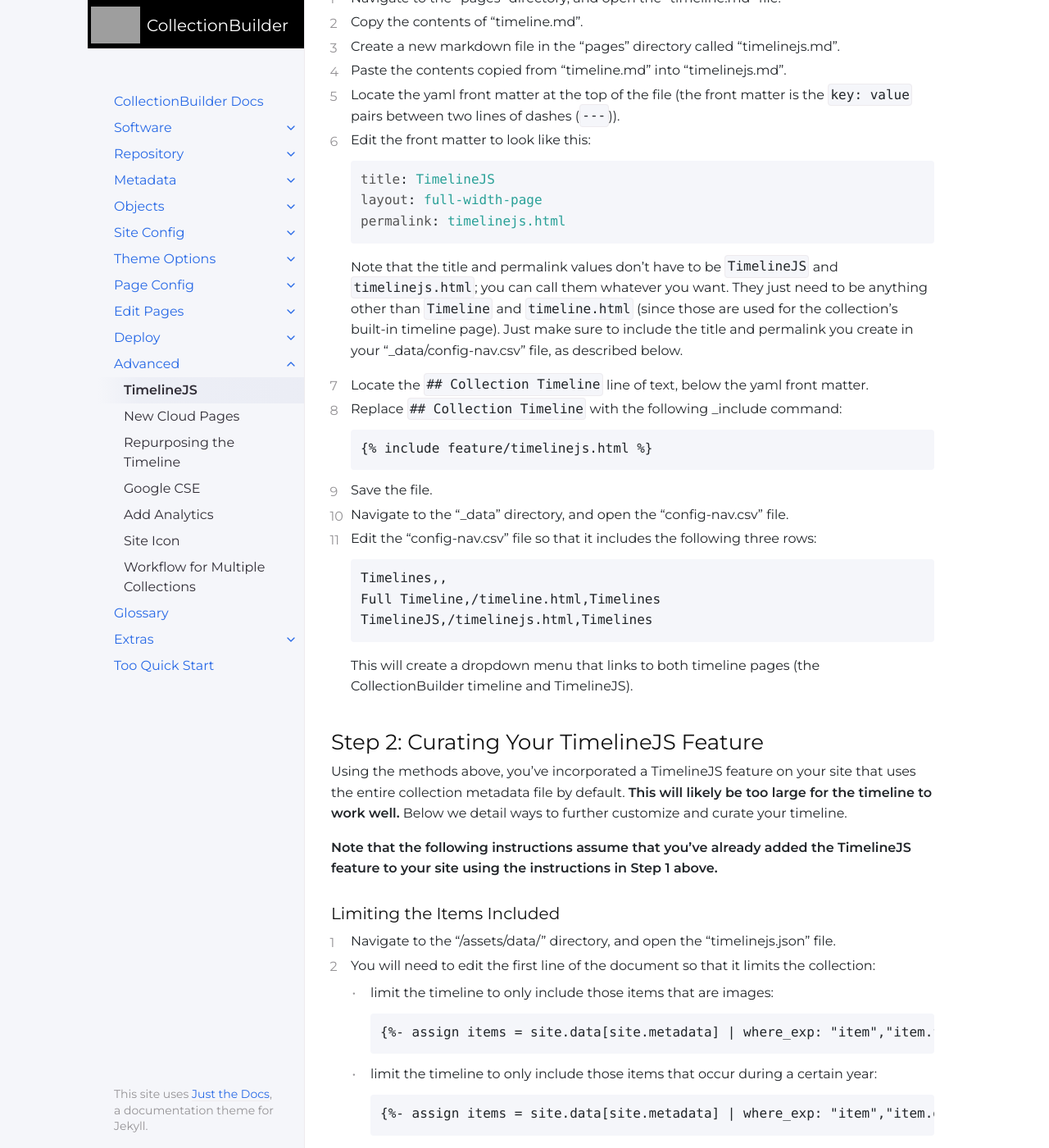
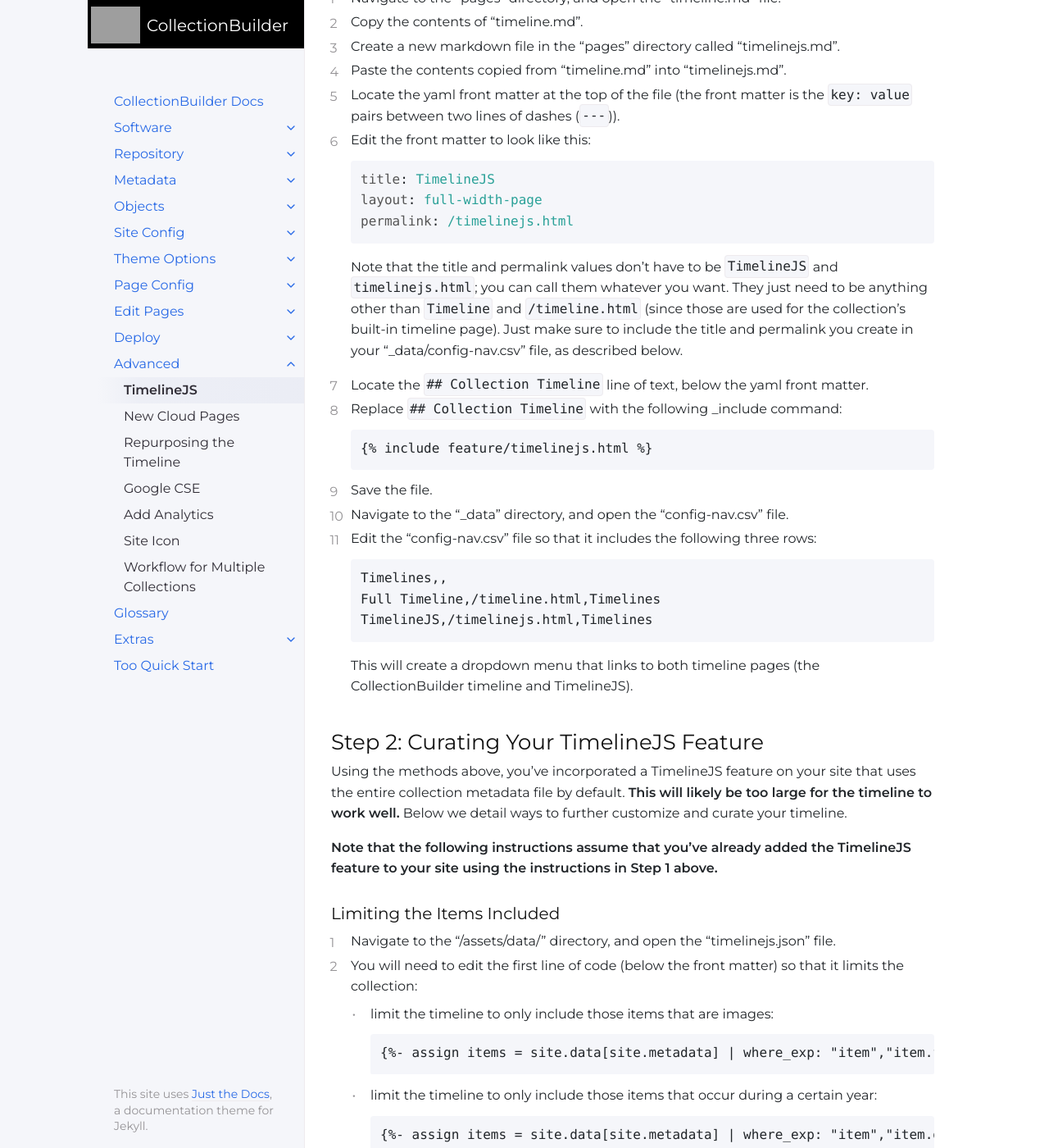
Before and after one commit to CollectionBuilder/cb-docs, a Jekyll site: the page built from docs/advanced/timelinejs.md, in a window 1280 px wide and 1400 px high, scrolled down 1530 px. Shown: the whole window at 82% size. Built offline with Jekyll 4.4.1, drawn with Linux system fonts in a browser that asks for light colours.

Commit message:
update timelinejs

````diff
--- a/docs/advanced/timelinejs.md
+++ b/docs/advanced/timelinejs.md
@@ -59,10 +59,10 @@ layout: full-width-page
 ```yaml
 title: TimelineJS
 layout: full-width-page
-permalink: timelinejs.html
+permalink: /timelinejs.html
 ```
 Note that the title and permalink values don't have to be `TimelineJS` and `timelinejs.html`; you can call them whatever you want.
-They just need to be anything other than `Timeline` and `timeline.html` (since those are used for the collection's built-in timeline page).
+They just need to be anything other than `Timeline` and `/timeline.html` (since those are used for the collection's built-in timeline page).
 Just make sure to include the title and permalink you create in your "_data/config-nav.csv" file, as described below.
 
 7. Locate the `## Collection Timeline` line of text, below the yaml front matter.
@@ -91,7 +91,7 @@ Below we detail ways to further customize and curate your timeline.
 ### Limiting the Items Included
 
 1. Navigate to the "/assets/data/" directory, and open the "timelinejs.json" file.
-2. You will need to edit the first line of the document so that it limits the collection:
+2. You will need to edit the first line of code (below the front matter) so that it limits the collection:
     - limit the timeline to only include those items that are images:
 ```
 {% raw %}{%- assign items = site.data[site.metadata] | where_exp: "item","item.format contains 'image'" -%}{% endraw %}
````
